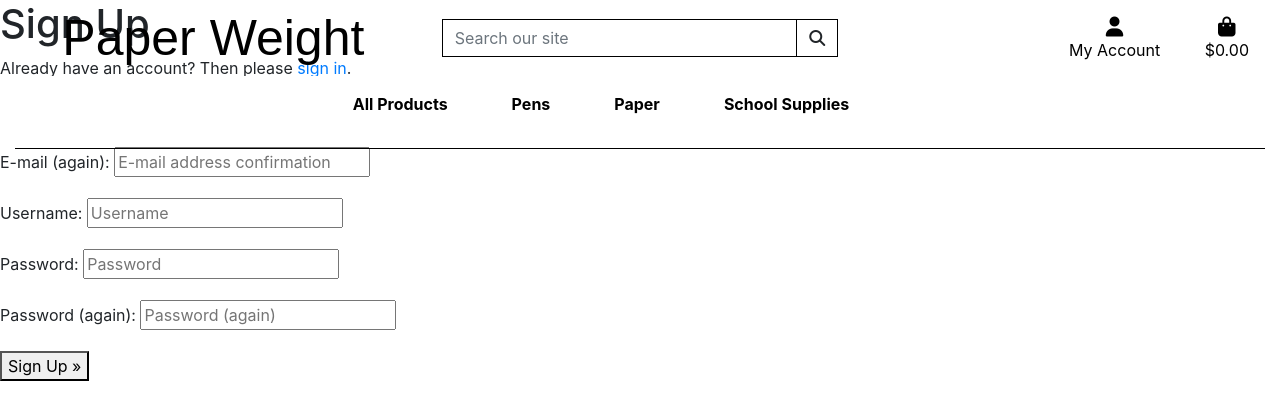
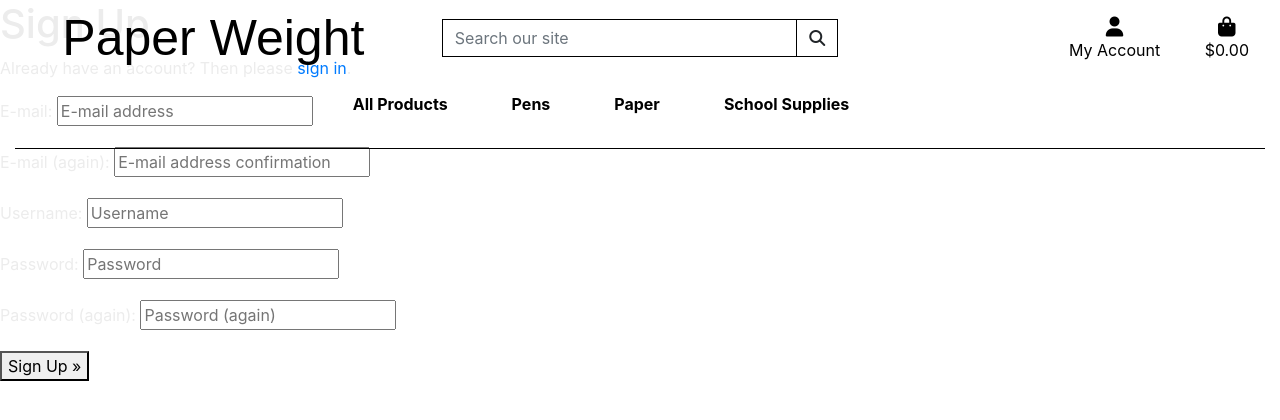
Before and after one commit to Sharpryan20/ci-project-5, a Django app: page /accounts/signup/ in a window 1280 px wide. Shown: the top 420 px of the page. Run offline with Django 3.2, Linux system fonts and the light colour scheme; some libraries are stand-ins or nearby versions; some web fonts are replaced.

Commit message:
Removed background image on home page

```diff
--- a/static/css/base.css
+++ b/static/css/base.css
@@ -1,11 +1,8 @@
 @import url('https://fonts.googleapis.com/css2?family=Splash&display=swap');
 
-/* body {
-    background-color: #ECECEC;
-    background: url('/media/hero-img.jpg') no-repeat center center fixed;
-    background-size: cover;
-    height: calc(100vh - 164px);
-} */
+body {
+    color: #ECECEC;
+}
 
 html {
     height: 100%;
--- a/templates/base.html
+++ b/templates/base.html
@@ -104,7 +104,7 @@
                     </li>
                 </ul>
             </div>
-            <div class="row bg-white container-fluid">
+            <div class="row container-fluid">
                 <nav class="navbar navbar-expand-lg navbar-light w-100">
                     <button class="navbar-toggler" type="button" data-toggle="collapse" data-target="#main-nav"
                         aria-controls="main-nav" aria-expanded="false" aria-label="Toggle navigation">
```
